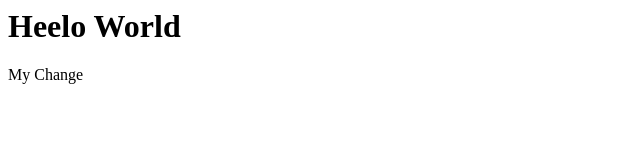
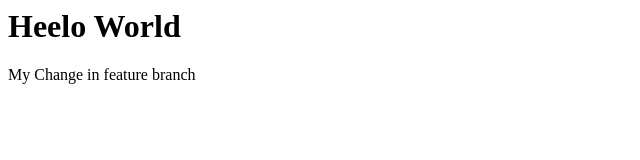
Before and after one commit to LordHabicht/git-test, a plain HTML site: page index.html in a window 1280 px wide. Shown: the full height of the page, 0-640 px from the left. Drawn offline with Linux system fonts and the light colour scheme.

Commit message:
my change in feature branch

```diff
--- a/index.html
+++ b/index.html
@@ -2,6 +2,6 @@
 
 <body>
     <h1>Heelo World</h1>
-    <p>My Change</p>
+    <p>My Change in feature branch</p>
 </body>
 </html>
```
